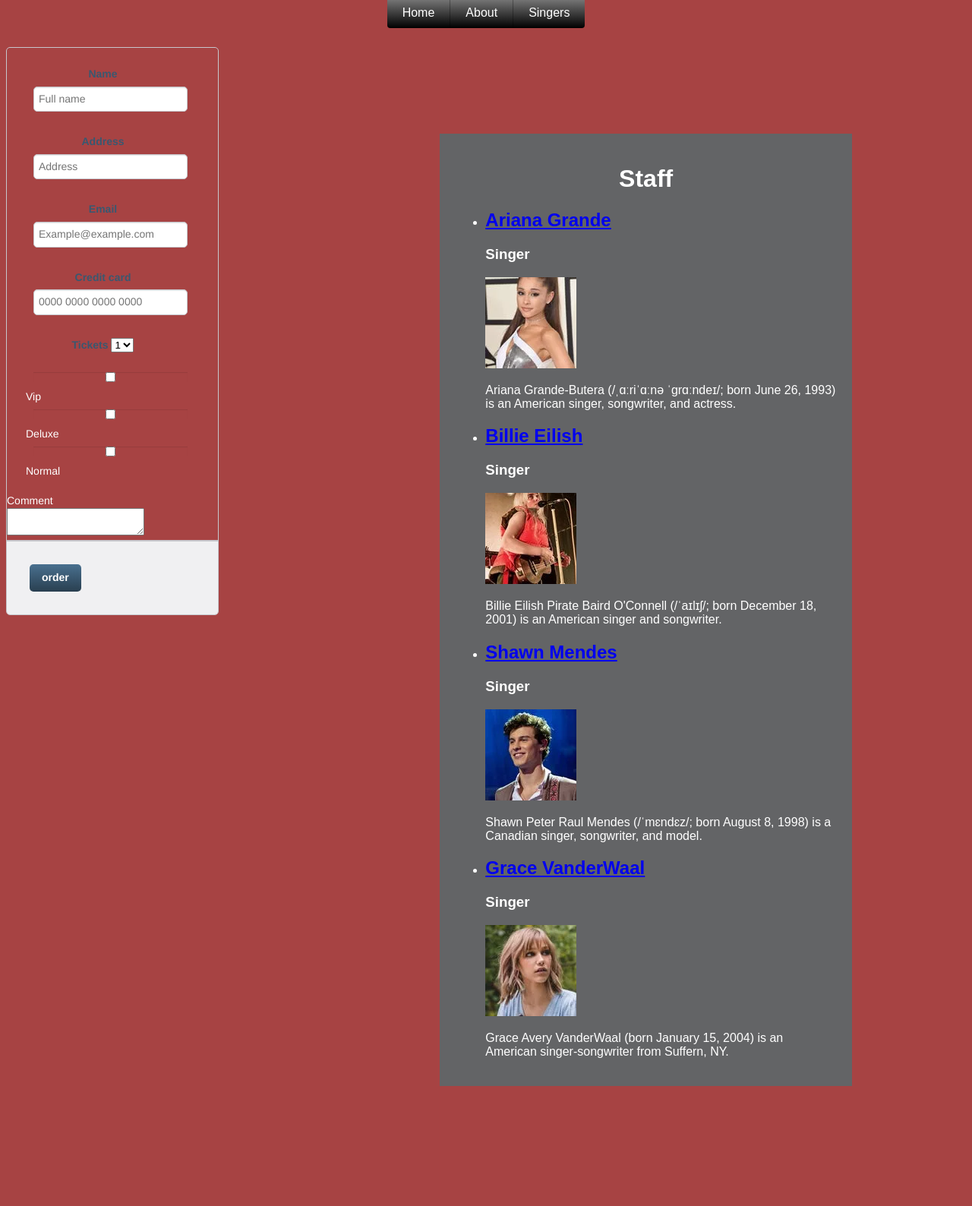
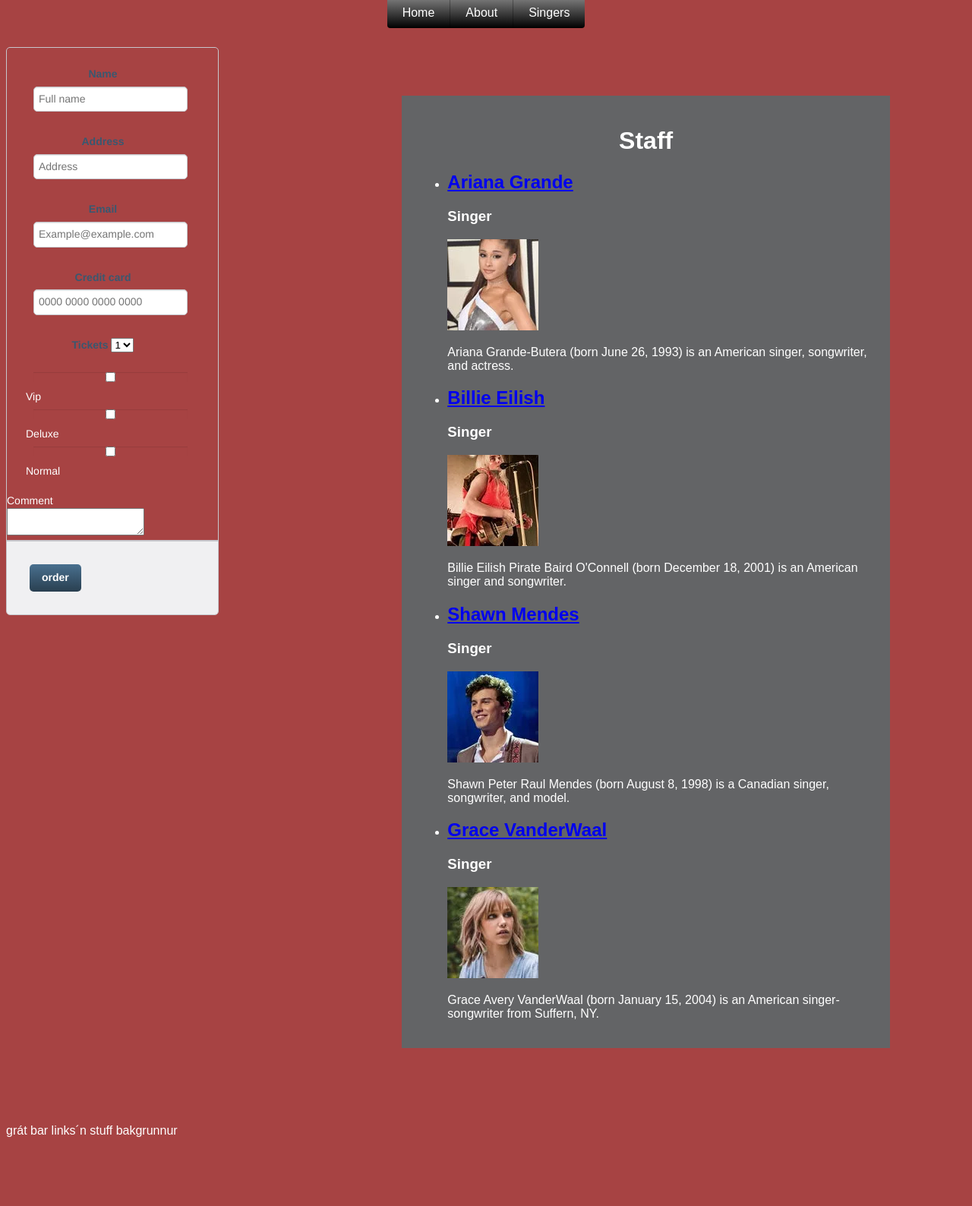
Before and after one commit to Huginn-Muninn/HuginnMuninn.github.io, a Jekyll site: the page built from staff.html, in a window 1280 px wide. Shown: the whole page at 76% size. Built offline with Jekyll 4.4.1, drawn with Linux system fonts in a browser that asks for light colours; after the commit the page ends 1506 px from its top, so only the background shows below that.

Commit message:
alskonar_breytingar

```diff
--- a/_layouts/default.html
+++ b/_layouts/default.html
@@ -7,7 +7,10 @@
     <link rel="stylesheet" href="{{ "/assets/css/styles.css" | relative_url }}">
   </head>
   <body class='hvit'>
+    <nav class="efri">
       {% include navigation.html %}
+    </nav>
+    <nav class="nedri"></nav>
     <div class="stuff">
       <div class="midja">
         <div class="boxarea">
@@ -17,9 +20,14 @@
       <div class="vinstri">
         {% include panta.html %}
       </div>
-
+    </div>
     <div>
         {% include menu.html %}
     </div>
+    <footer>
+      grát bar
+      links´n stuff
+      bakgrunnur
+    </footer>
 </body>
 </html>
--- a/_sass/main.scss
+++ b/_sass/main.scss
@@ -56,13 +56,10 @@
     max-height: 500;
     max-width: 905;
     padding: 20px;
-    margin: 150px;
+    margin: 100px;
   }
 
   .merki{
-    display: inline-block;
-    width: 500;
-    background: #636466;
     float: left;
   }
 
@@ -106,6 +103,24 @@
   border-right: 0;
   border-radius: 0 4px 4px 0;
 }
+
+.rond{
+  display: grid; /* grid erfist til barna (child element only) */
+  grid-gap: 0;
+  width: 1000;
+  height: 75px;
+  grid-template-columns: 1fr;
+  grid-template-areas:
+    "efri"
+    "nedri";
+}
+.efri{
+  grid-area: efri;
+}
+.nedri{
+  grid-area: nedri;
+}
+
 
 /* Tables */
 table {
--- a/staff.html
+++ b/staff.html
@@ -16,7 +16,7 @@
     <h2><a href="https://huginn-muninn.github.io/HuginnMuninn.github.io/authors/jill.html">Ariana Grande</a></h2>
     <h3>Singer</h3>
     <img src='assets/img/ariana-grande-photo-u171.webp'>
-    <p><p>Ariana Grande-Butera (/ˌɑːriˈɑːnə ˈɡrɑːndeɪ/; born June 26, 1993) is an American singer, songwriter, and actress.</p>
+    <p><p>Ariana Grande-Butera (born June 26, 1993) is an American singer, songwriter, and actress.</p>
     </p>
   </li>
 
@@ -24,14 +24,14 @@
     <h2><a href="https://huginn-muninn.github.io/HuginnMuninn.github.io/authors/ted.html">Billie Eilish</a></h2>
     <h3>Singer</h3>
     <img src='assets/img/billie-eilish-photo-u1.webp'>
-    <p><p>Billie Eilish Pirate Baird O'Connell (/ˈaɪlɪʃ/; born December 18, 2001) is an American singer and songwriter.</p>
+    <p><p>Billie Eilish Pirate Baird O'Connell (born December 18, 2001) is an American singer and songwriter.</p>
     </p>
   </li>
   <li>
     <h2><a href="https://huginn-muninn.github.io/HuginnMuninn.github.io/authors/Shawn.html">Shawn Mendes</a></h2>
     <h3>Singer</h3>
     <img src='assets/img/shawn-mendes-photo-u15.webp'>
-    <p><p>Shawn Peter Raul Mendes (/ˈmɛndɛz/; born August 8, 1998) is a Canadian singer, songwriter, and model.</p>
+    <p><p>Shawn Peter Raul Mendes (born August 8, 1998) is a Canadian singer, songwriter, and model.</p>
     </p>
   </li>
   <li>
```
Lines whose indentation alone changed are shown as unchanged.
